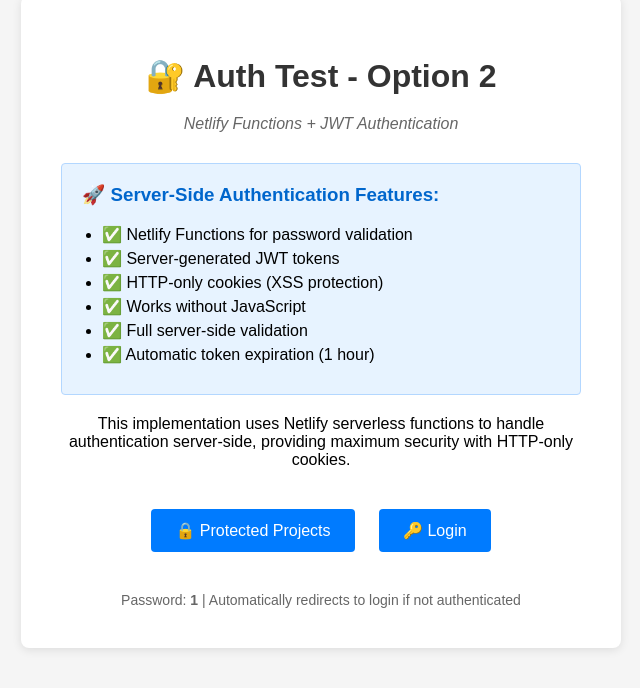
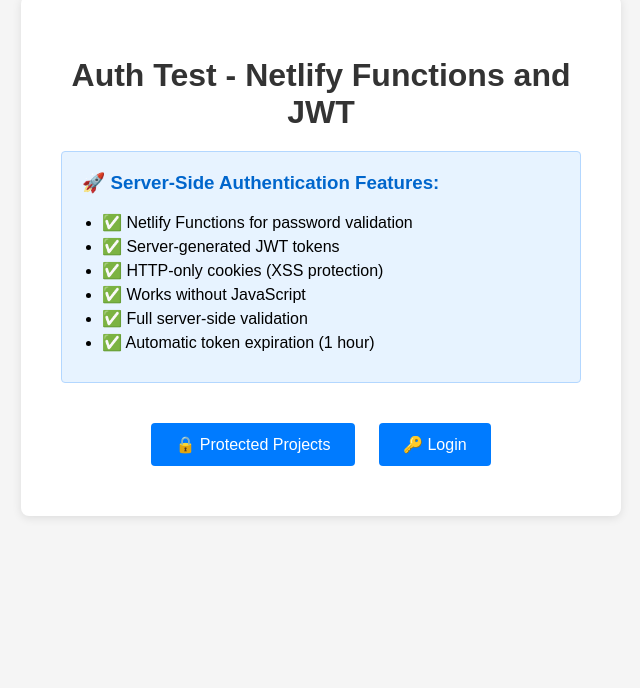
Before and after one commit to djhmateer/auth-test-html-jwt, a website: page index.html in a window 1280 px wide. Shown: the part 124-812 px from the top of the page, without its empty margins (319-959 px from the left). Drawn offline with Linux system fonts and the light colour scheme.

Commit message:
index changes

```diff
--- a/index.html
+++ b/index.html
@@ -67,8 +67,7 @@
 </head>
 <body>
     <div class="container">
-        <h1>🔐 Auth Test - Option 2</h1>
-        <div class="subtitle">Netlify Functions + JWT Authentication</div>
+        <h1>Auth Test - Netlify Functions and JWT</h1>
 
         <div class="info-box">
             <h3>🚀 Server-Side Authentication Features:</h3>
@@ -82,16 +81,11 @@
             </ul>
         </div>
 
-        <p>This implementation uses Netlify serverless functions to handle authentication server-side, providing maximum security with HTTP-only cookies.</p>
-
         <div class="nav-links">
             <a href="/.netlify/functions/protected">🔒 Protected Projects</a>
             <a href="/login.html">🔑 Login</a>
         </div>
 
-        <div style="margin-top: 30px; color: #666; font-size: 14px;">
-            Password: <strong>1</strong> | Automatically redirects to login if not authenticated
-        </div>
     </div>
 </body>
 </html>
```
